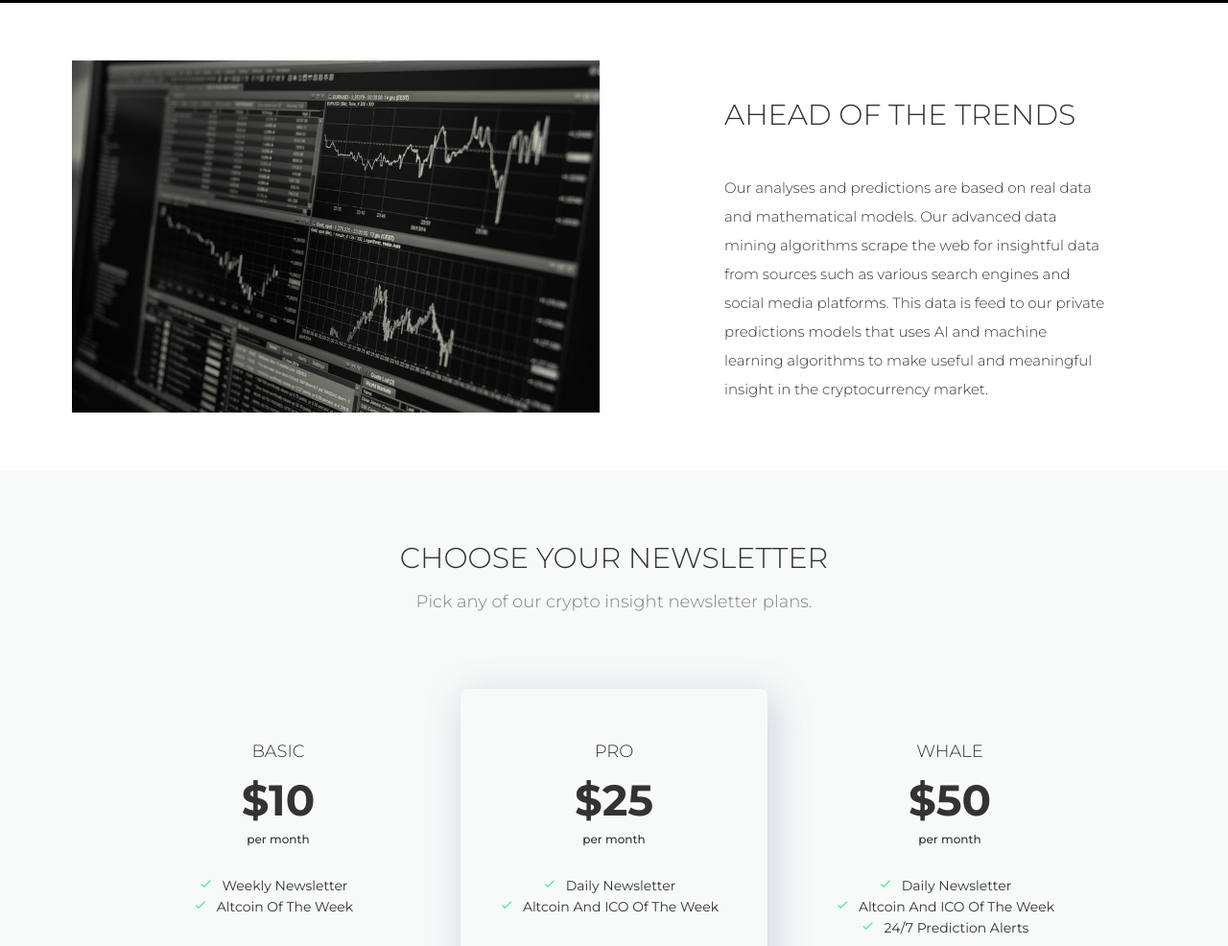
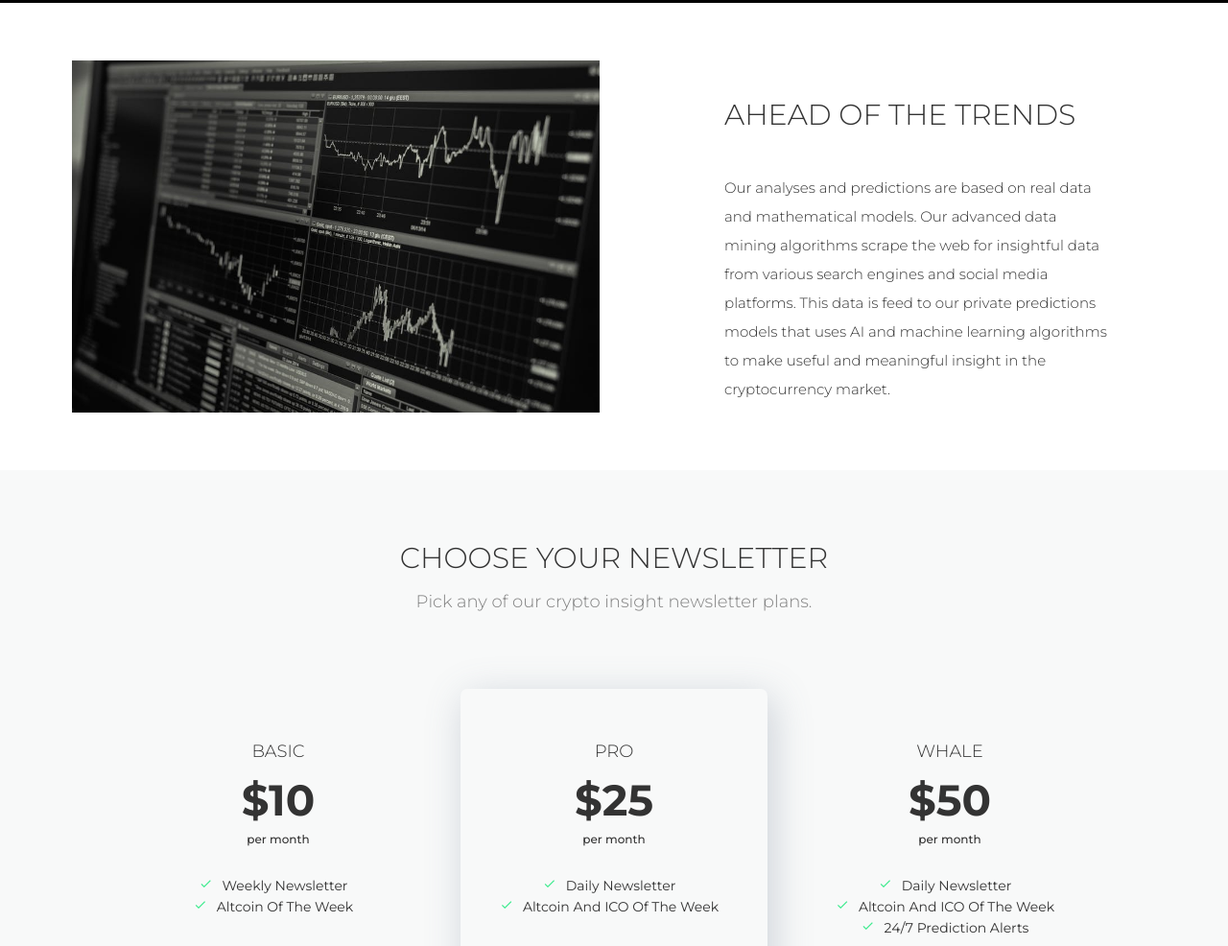
Before and after one commit to 004dk/crypto, a plain HTML site: page index.html in a window 1280 px wide. Shown: the part 1249-2235 px from the top of the page at 96% size. Drawn offline with nearby package versions, Linux system fonts and the light colour scheme.

Commit message:
Update index.html

```diff
--- a/index.html
+++ b/index.html
@@ -107,7 +107,7 @@
 
             <div class="imac-section-desc">
 
-            <span> Our analyses and predictions are based on real data and mathematical models. Our advanced data mining algorithms scrape the web for insightful data from sources such as various search engines and social media platforms. This data is feed to our private predictions models that uses AI and machine learning algorithms to make useful and meaningful insight in the cryptocurrency market. </span>
+            <span> Our analyses and predictions are based on real data and mathematical models. Our advanced data mining algorithms scrape the web for insightful data from various search engines and social media platforms. This data is feed to our private predictions models that uses AI and machine learning algorithms to make useful and meaningful insight in the cryptocurrency market. </span>
             </div>
         </div>
     </div>
```
